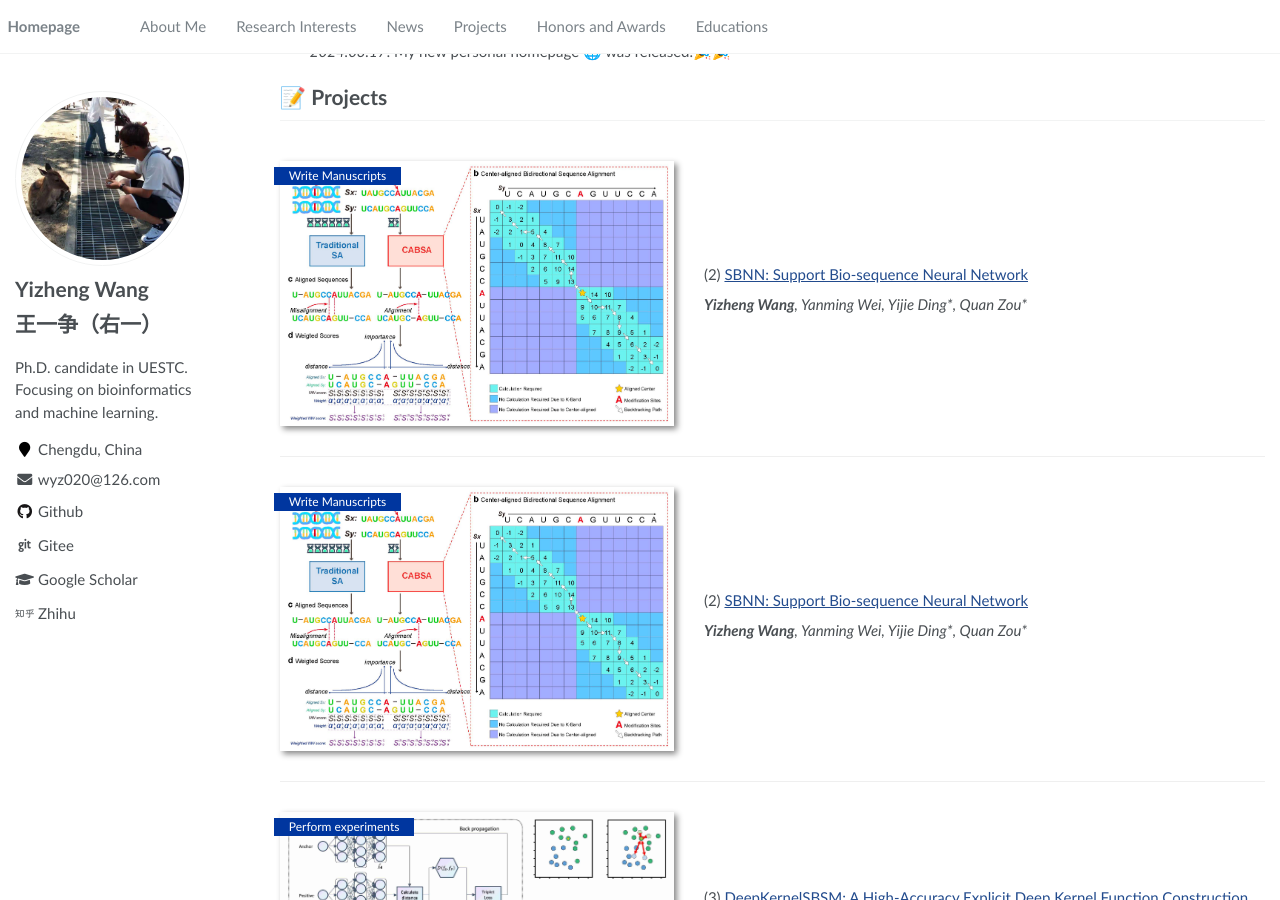
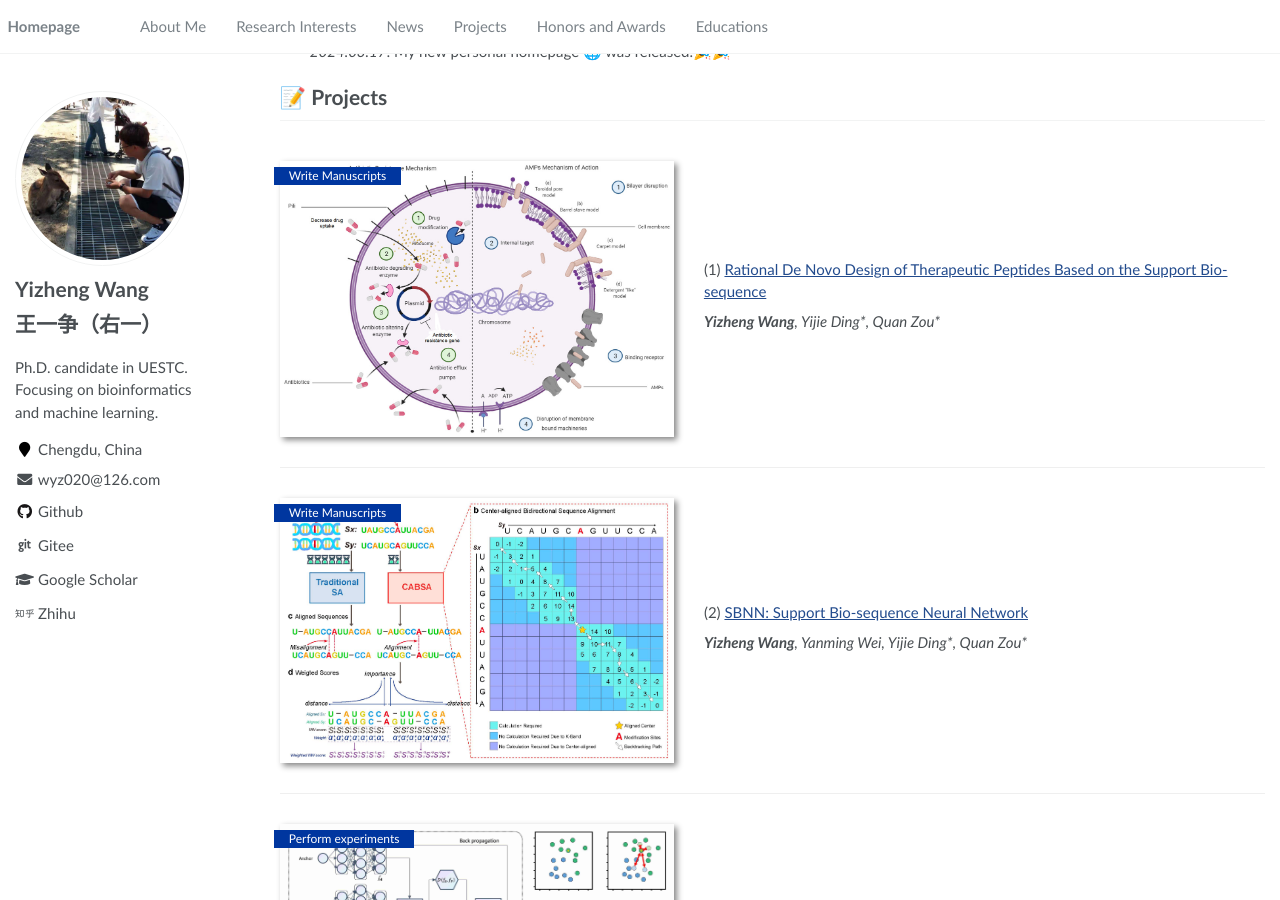
Before and after one commit to yzwbio/yzwbio.github.io, a Jekyll site: the page built from _pages/about.md, in a window 1280 px wide and 900 px high, scrolled down 698 px. Built offline with Jekyll 4.4.1, drawn with Linux system fonts in a browser that asks for light colours.

Commit message:
修改：     _pages/about.md 	新文件：   images/amp.jpg

```diff
--- a/_pages/about.md
+++ b/_pages/about.md
@@ -47,13 +47,13 @@ I am conducting scientific research at the [Malab](http://123.57.240.48/forum.ph
 <div class='paper-box'>
   <div class='paper-box-image'>
       <div class="badge">Write Manuscripts</div>
-      <img src='images/SBNN.jpg' alt="sym" width="100%">
+      <img src='images/amp.jpg' alt="sym" width="100%">
   </div>
   <div class='paper-box-text' markdown="1">
 
-(2) [SBNN: Support Bio-sequence Neural Network](#)
+(1) [Rational De Novo Design of Therapeutic Peptides Based on the Support Bio-sequence](#)
 
-***Yizheng Wang**, Yanming Wei, Yijie Ding\*, Quan Zou\**
+***Yizheng Wang**, Yijie Ding\*, Quan Zou\**
 
   </div>
 </div>
@@ -75,7 +75,6 @@ I am conducting scientific research at the [Malab](http://123.57.240.48/forum.ph
   </div>
 </div>
 <!------------------------------------------------------------------------------>
-
 
 
 <!------------------------------------------------------------------------------>
```
Also changed, not shown: images/amp.jpg (added).
